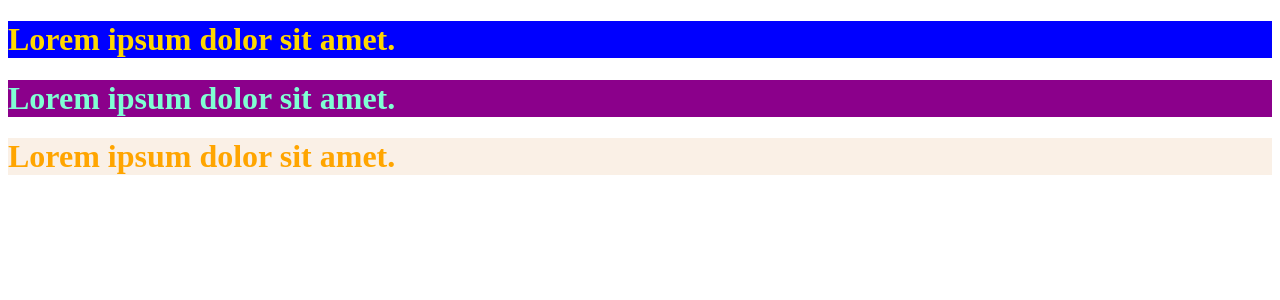
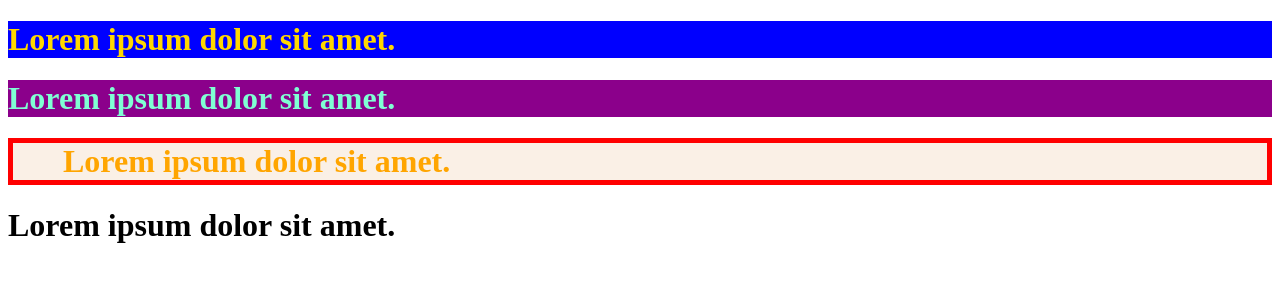
Before and after one commit to jjeongneee/react20231031, a React (Create React App) app: page / in a window 1280 px wide. Shown: the top 300 px of the page. Built offline with nearby package versions, Linux system fonts and the light colour scheme.

Commit message:
css module을 사용할 때 여러 클래스명을 주는 방법

```diff
--- a/src/component/MyContainer.js
+++ b/src/component/MyContainer.js
@@ -2,7 +2,12 @@
 export function MyContainer() {
   return (
     <div>
-      <h1 className={style.boxClass}>Lorem ipsum dolor sit amet.</h1>
+      <h1 className={`${style.boxClass} ${style.error} ${style.note}`}>
+        Lorem ipsum dolor sit amet.
+      </h1>
+      <h1 className={[style.boxClass, style.error, style.note].join("")}>
+        Lorem ipsum dolor sit amet.
+      </h1>
     </div>
   );
 }
--- a/src/style/style2.module.css
+++ b/src/style/style2.module.css
@@ -2,3 +2,11 @@
     color: orange;
     background-color: linen;
 }
+
+.error {
+    border : 5px solid red;
+}
+
+.note {
+    padding-left: 50px;
+}
```
